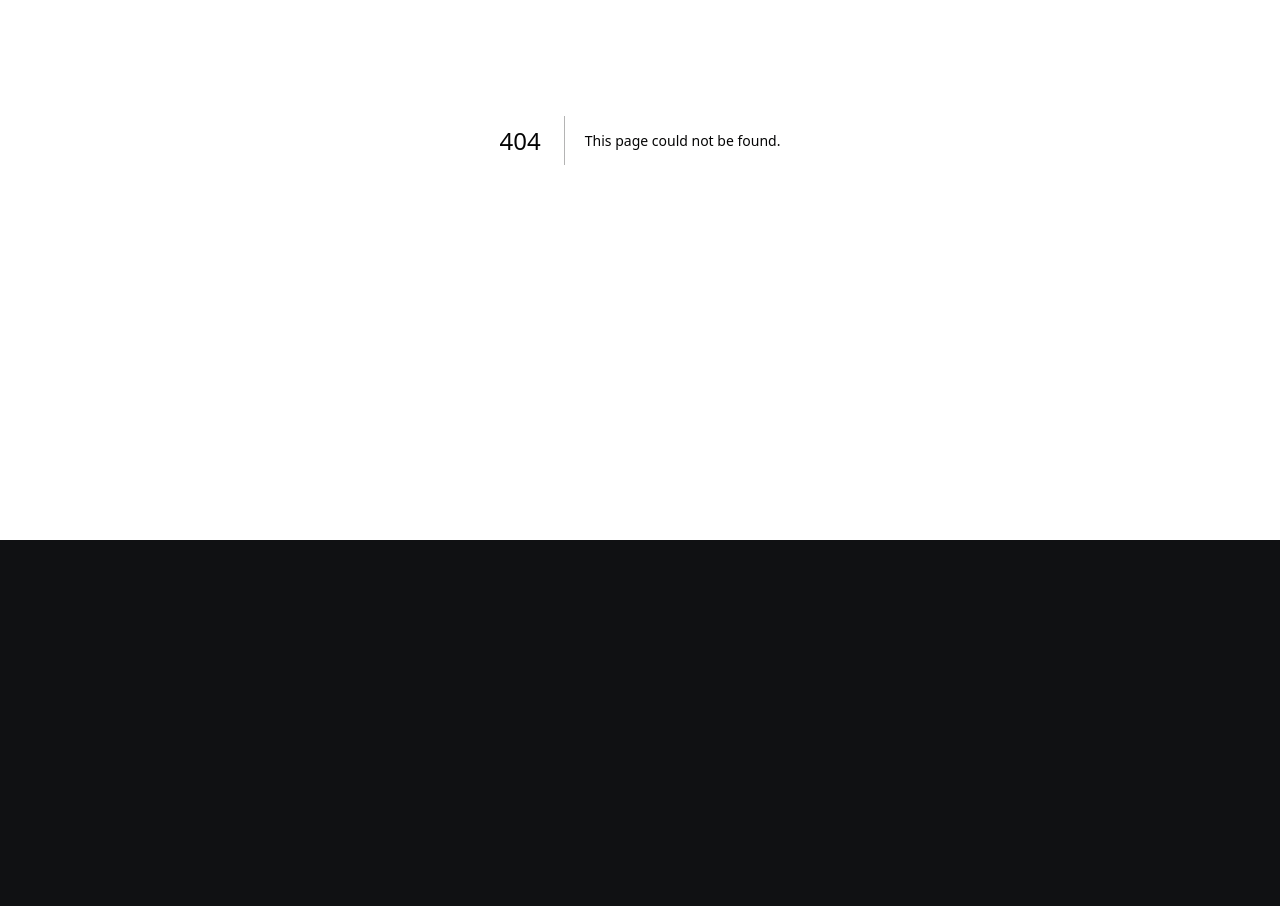
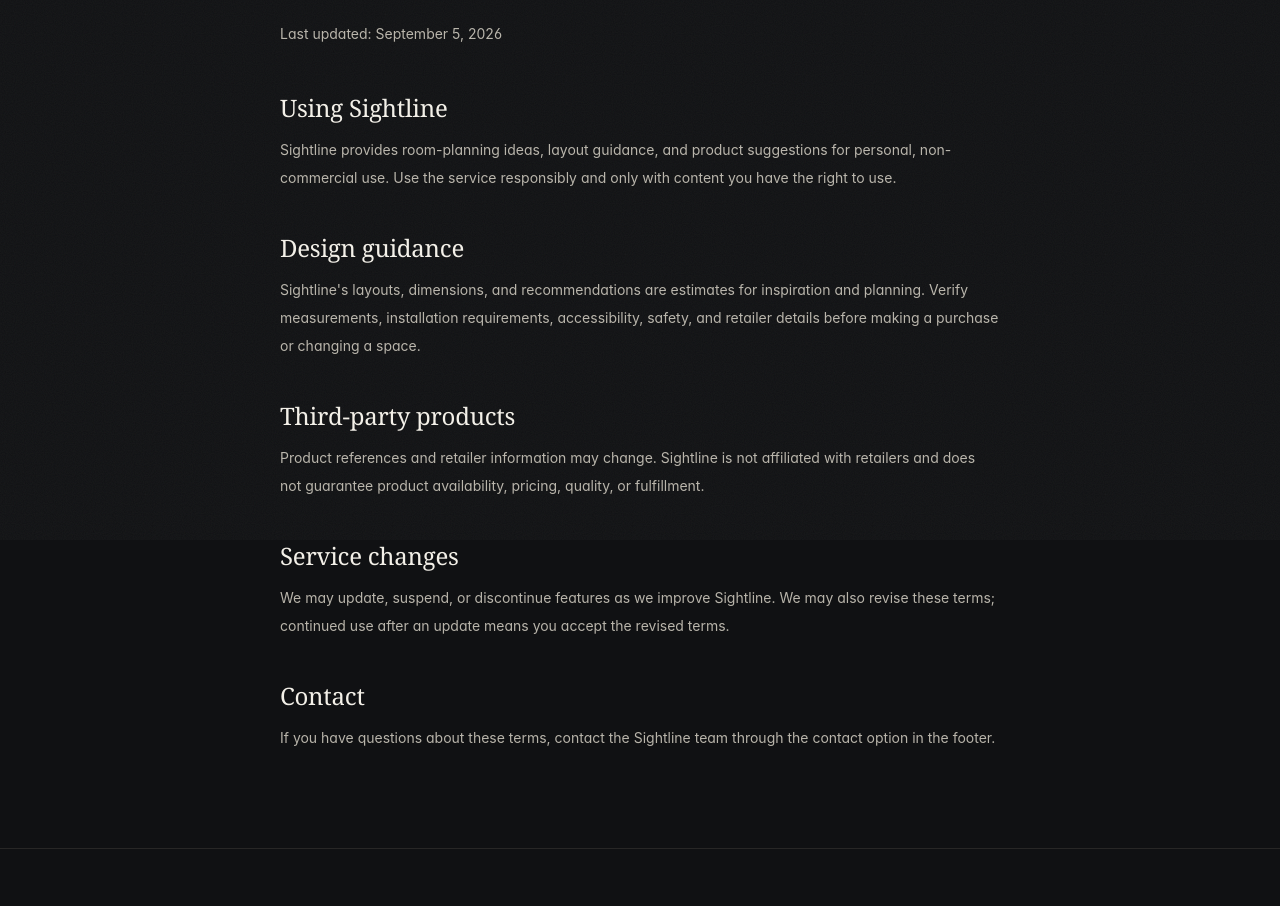
Before and after one commit to NamishM123/Code-box-hack, a Next.js app: page /terms in a window 1280 px wide. Before the commit this address had no page. Shown: the part 260-1166 px from the top of the page. Before the commit the page ends 800 px from the top, so only its background shows below. Built offline with nearby package versions, Linux system fonts and the light colour scheme.

Commit message:
Add privacy and terms pages

```diff
--- /dev/null
+++ b/src/app/privacy/page.tsx
@@ -0,0 +1,43 @@
+import { Footer } from "@/components/Footer";
+import { Nav } from "@/components/Nav";
+
+export default function PrivacyPage() {
+  return (
+    <main className="min-h-screen">
+      <Nav />
+      <article className="mx-auto max-w-3xl px-6 py-16 md:py-24">
+        <p className="text-[10px] uppercase tracking-[0.2em] text-brass">Sightline</p>
+        <h1 className="mt-4 font-display text-5xl md:text-6xl">Privacy</h1>
+        <p className="mt-5 text-sm text-ash">Last updated: September 5, 2026</p>
+
+        <div className="mt-12 space-y-10 text-sm leading-7 text-ash">
+          <Section title="What we process">
+            Sightline processes the information you provide to create room recommendations, including room details, budget, style choices, and photos you choose to add during a session.
+          </Section>
+          <Section title="Photos and inspiration">
+            Room photos are analyzed in your browser to help create an editable room brief. Inspiration images you upload are also analyzed in your browser. When you submit a Pinterest URL, Sightline retrieves the public preview image for that URL to extract its visual mood and palette.
+          </Section>
+          <Section title="How we use information">
+            We use the information you provide to generate layouts, furniture suggestions, and design guidance. Sightline does not sell your personal information.
+          </Section>
+          <Section title="Your choices">
+            You control the information you enter and the images you upload. Avoid adding photos that contain sensitive personal information. You may stop using Sightline at any time.
+          </Section>
+          <Section title="Contact">
+            Questions about this policy can be sent to the Sightline team through the contact option in the footer.
+          </Section>
+        </div>
+      </article>
+      <Footer />
+    </main>
+  );
+}
+
+function Section({ title, children }: { title: string; children: React.ReactNode }) {
+  return (
+    <section>
+      <h2 className="font-display text-2xl text-paper">{title}</h2>
+      <p className="mt-3">{children}</p>
+    </section>
+  );
+}
--- /dev/null
+++ b/src/app/terms/page.tsx
@@ -0,0 +1,43 @@
+import { Footer } from "@/components/Footer";
+import { Nav } from "@/components/Nav";
+
+export default function TermsPage() {
+  return (
+    <main className="min-h-screen">
+      <Nav />
+      <article className="mx-auto max-w-3xl px-6 py-16 md:py-24">
+        <p className="text-[10px] uppercase tracking-[0.2em] text-brass">Sightline</p>
+        <h1 className="mt-4 font-display text-5xl md:text-6xl">Terms of use</h1>
+        <p className="mt-5 text-sm text-ash">Last updated: September 5, 2026</p>
+
+        <div className="mt-12 space-y-10 text-sm leading-7 text-ash">
+          <Section title="Using Sightline">
+            Sightline provides room-planning ideas, layout guidance, and product suggestions for personal, non-commercial use. Use the service responsibly and only with content you have the right to use.
+          </Section>
+          <Section title="Design guidance">
+            Sightline&apos;s layouts, dimensions, and recommendations are estimates for inspiration and planning. Verify measurements, installation requirements, accessibility, safety, and retailer details before making a purchase or changing a space.
+          </Section>
+          <Section title="Third-party products">
+            Product references and retailer information may change. Sightline is not affiliated with retailers and does not guarantee product availability, pricing, quality, or fulfillment.
+          </Section>
+          <Section title="Service changes">
+            We may update, suspend, or discontinue features as we improve Sightline. We may also revise these terms; continued use after an update means you accept the revised terms.
+          </Section>
+          <Section title="Contact">
+            If you have questions about these terms, contact the Sightline team through the contact option in the footer.
+          </Section>
+        </div>
+      </article>
+      <Footer />
+    </main>
+  );
+}
+
+function Section({ title, children }: { title: string; children: React.ReactNode }) {
+  return (
+    <section>
+      <h2 className="font-display text-2xl text-paper">{title}</h2>
+      <p className="mt-3">{children}</p>
+    </section>
+  );
+}
--- a/src/components/Footer.tsx
+++ b/src/components/Footer.tsx
@@ -1,3 +1,5 @@
+import Link from "next/link";
+
 export function Footer() {
   return (
     <footer className="border-t border-rule/40 py-14">
@@ -8,7 +10,14 @@
         </div>
         <FooterCol title="Product" items={["Capture", "Canvas", "Saved rooms"]} />
         <FooterCol title="Library" items={["Principles", "Feng shui", "Ergonomics"]} />
-        <FooterCol title="Company" items={["Privacy", "Terms", "Contact"]} />
+        <FooterCol
+          title="Company"
+          items={[
+            { label: "Privacy", href: "/privacy" },
+            { label: "Terms", href: "/terms" },
+            "Contact"
+          ]}
+        />
       </div>
       <div className="mx-auto mt-12 flex max-w-7xl items-center justify-between px-6 text-[11px] uppercase tracking-[0.2em] text-ash">
         <span>© {new Date().getFullYear()} Sightline</span>
@@ -18,12 +27,27 @@
   );
 }
 
-function FooterCol({ title, items }: { title: string; items: string[] }) {
+type FooterItem = string | { label: string; href: string };
+
+function FooterCol({ title, items }: { title: string; items: FooterItem[] }) {
   return (
     <div>
       <div className="text-[10px] uppercase tracking-[0.2em] text-brass">{title}</div>
       <ul className="mt-3 space-y-2 text-[13px] text-ash">
-        {items.map((i) => <li key={i}><a href="#" className="hover:text-paper">{i}</a></li>)}
+        {items.map((item) => {
+          const label = typeof item === "string" ? item : item.label;
+          const href = typeof item === "string" ? "#" : item.href;
+
+          return (
+            <li key={label}>
+              {href.startsWith("/") ? (
+                <Link href={href} className="hover:text-paper">{label}</Link>
+              ) : (
+                <a href={href} className="hover:text-paper">{label}</a>
+              )}
+            </li>
+          );
+        })}
       </ul>
     </div>
   );
```
